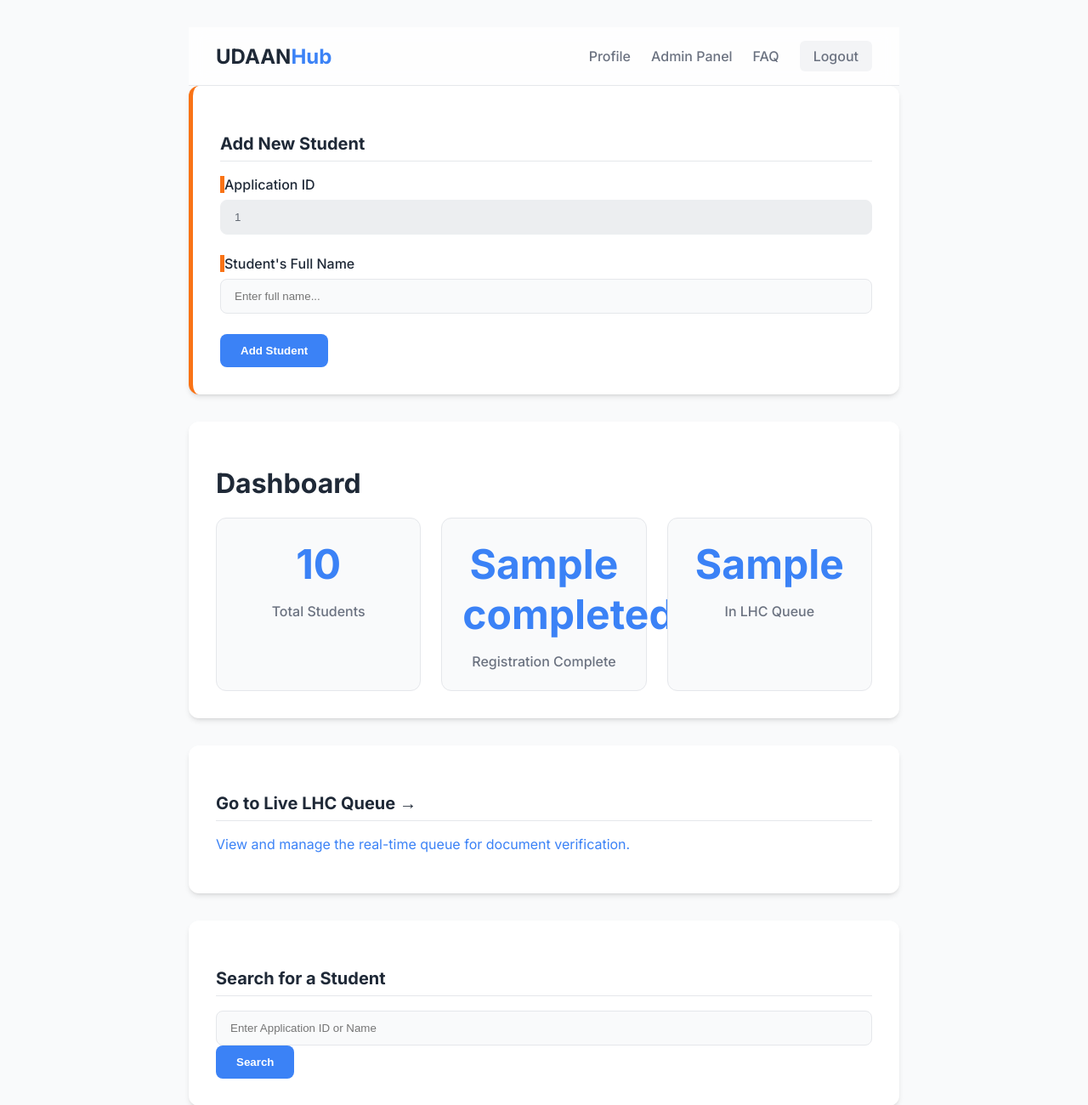
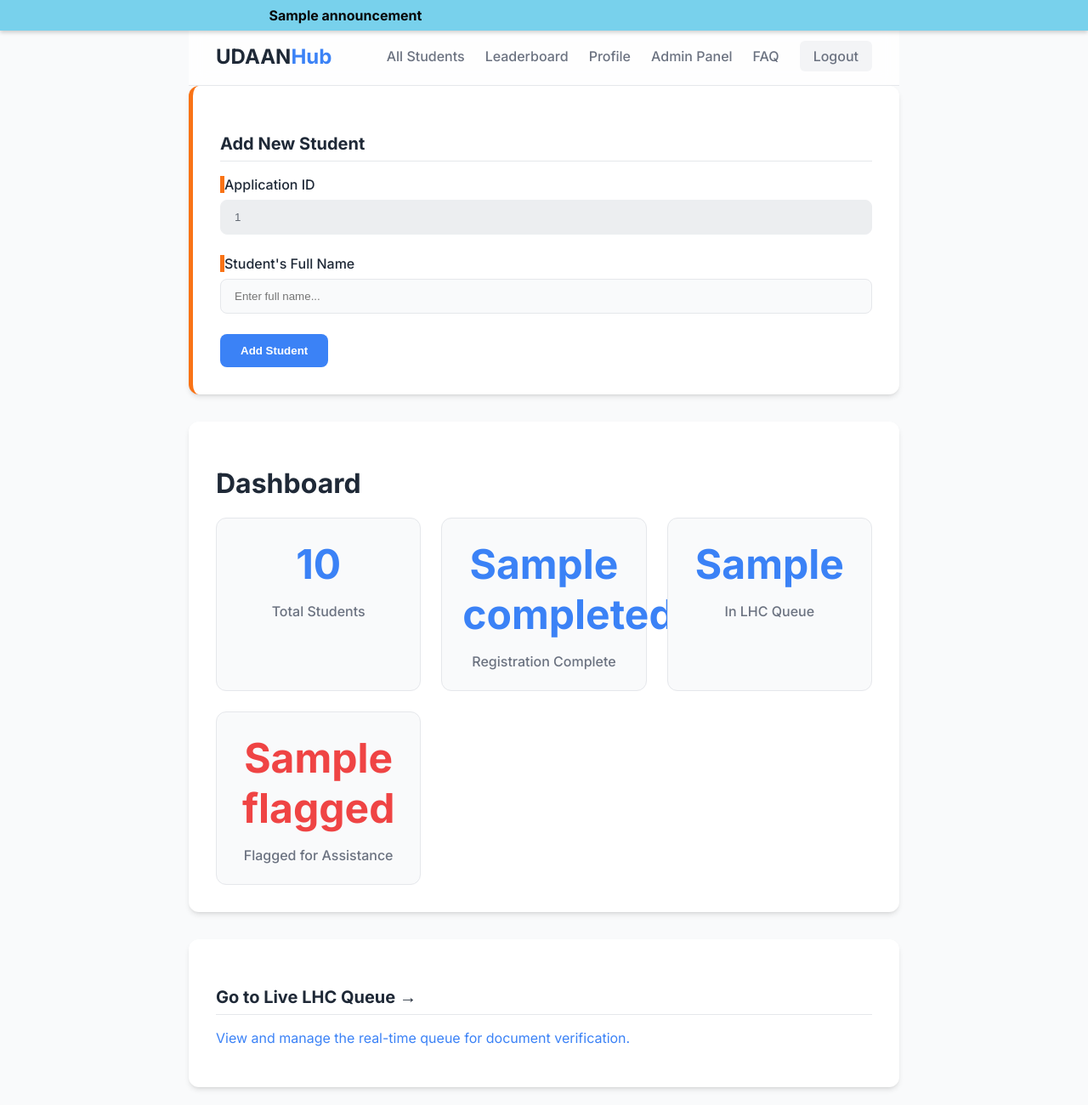
Before and after one commit to Gaurav-s-Project/UDAANHub, a Flask app: template templates/index.html in a window 1280 px wide. Shown: the top 1300 px of the page at 85% size. Run offline with Flask 3, Linux system fonts and the light colour scheme; the visitor is signed in with stand-in values (Sample User, id 1); the template is opened without the code that fills it: most values are stand-ins (such as "Sample title", 1, 10 or a date in 2020).

Commit message:
Update index.html

```diff
--- a/templates/index.html
+++ b/templates/index.html
@@ -1,18 +1,29 @@
 <!DOCTYPE html>
 <html lang="en">
+
 <head>
     <meta charset="UTF-8">
     <meta name="viewport" content="width=device-width, initial-scale=1.0">
     <title>UDAAN Volunteer Hub</title>
     <link rel="stylesheet" href="{{ url_for('static', filename='style.css') }}">
 </head>
+
 <body>
+    <!-- Announcement Banner -->
+    {% if announcement %}
+    <div class="broadcast-banner">
+        <p class="scrolling-text">{{ announcement }}</p>
+    </div>
+    {% endif %}
+
     <div class="container">
         <header class="app-header">
             <div class="logo">UDAAN<span>Hub</span></div>
 
             <nav class="nav-menu">
                 {% if 'username' in session %}
+                <a href="/students" class="nav-link">All Students</a>
+                <a href="/leaderboard" class="nav-link">Leaderboard</a>
                 <a href="/profile" class="nav-link">Profile</a>
                 {% if session.role == 'admin' %}
                 <a href="/admin" class="nav-link">Admin Panel</a>
@@ -44,6 +55,10 @@
             {% endif %}
             {% endwith %}
 
+            {% if new_faq_notification %}
+            <div class="flash success">A new FAQ has been added by an admin. Check the FAQ page for updates!</div>
+            {% endif %}
+
             {% if new_student_id %}
             <div class="card" id="add-student-card">
                 <h2>Add New Student</h2>
@@ -54,7 +69,8 @@
                     </div>
                     <div class="form-group">
                         <label for="student_name">Student's Full Name</label>
-                            <input type="text" id="student_name" name="student_name" required placeholder="Enter full name...">
+                        <input type="text" id="student_name" name="student_name" required
+                            placeholder="Enter full name...">
                     </div>
                     <button type="submit" class="primary-btn">Add Student</button>
                 </form>
@@ -76,6 +92,10 @@
                         <h2>{{ dashboard_stats.in_lhc_queue }}</h2>
                         <p>In LHC Queue</p>
                     </div>
+                    <a href="{{ url_for('flagged_students') }}" class="stat-box flagged">
+                        <h2>{{ dashboard_stats.flagged }}</h2>
+                        <p>Flagged for Assistance</p>
+                    </a>
                 </div>
             </div>
 
@@ -124,4 +144,5 @@
     </div>
     <script src="{{ url_for('static', filename='script.js') }}"></script>
 </body>
+
 </html>
```
Lines whose indentation alone changed are shown as unchanged.
